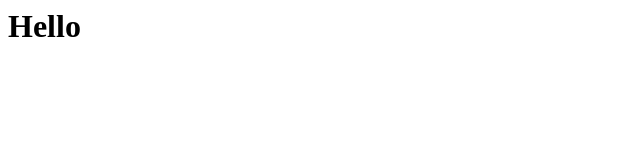
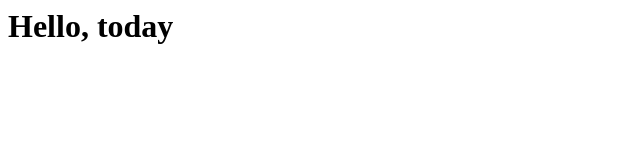
Before and after one commit to victorfpereira/skills-code-with-codespaces, a plain HTML site: page index.html in a window 1280 px wide. Shown: the whole page, without its empty margins (0-640 px from the left). Drawn offline with Linux system fonts and the light colour scheme.

Commit message:
Adding hello from the codespace!

```diff
--- a/index.html
+++ b/index.html
@@ -1,3 +1,3 @@
 <html>
-  <h1>Hello</h1>
+  <h1>Hello, today</h1>
 </html>
```
